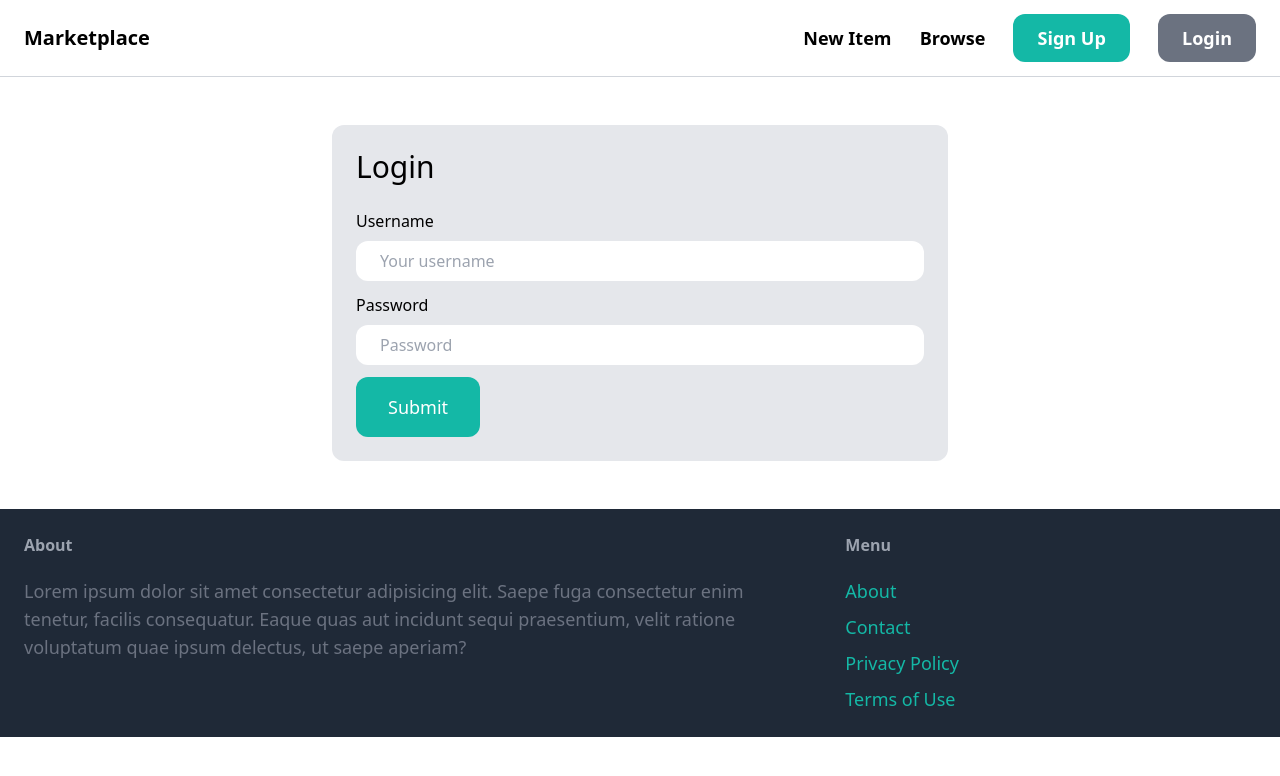
After one commit to vperizes/online_marketplace, a Django app: page /login/ in a window 1280 px wide. The commit adds this page. Shown: the top 776 px of the page. Run offline with Django 5.2, Linux system fonts and the light colour scheme; some libraries are stand-ins or nearby versions.

Commit message:
add login page

```diff
--- a/marketplace/core/forms.py
+++ b/marketplace/core/forms.py
@@ -1,5 +1,5 @@
 from django import forms
-from django.contrib.auth.forms import UserCreationForm
+from django.contrib.auth.forms import UserCreationForm, AuthenticationForm
 from django.contrib.auth.models import User
 
 
@@ -44,3 +44,23 @@ class SignupForm(UserCreationForm):
             }
         )
     )
+
+
+class LoginForm(AuthenticationForm):
+    username = forms.CharField(
+        widget=forms.TextInput(
+            attrs={
+                "placeholder": "Your username",
+                "class": "w-full py-2 px-6 rounded-xl",
+            }
+        )
+    )
+
+    password = forms.CharField(
+        widget=forms.PasswordInput(
+            attrs={
+                "placeholder": "Password",
+                "class": "w-full py-2 px-6 rounded-xl",
+            }
+        )
+    )
--- a/marketplace/core/templates/core/base.html
+++ b/marketplace/core/templates/core/base.html
@@ -13,7 +13,7 @@
                 <a href="#" class="text-lg font-semibold hover:text-gray-500">New Item</a>
                 <a href="#" class="text-lg font-semibold hover:text-gray-500">Browse</a>
                 <a href="{% url "core:signup" %}" class="px-6 py-3 text-lg font-semibold bg-teal-500 text-white rounded-xl hover:bg-teal-700">Sign Up</a>
-                <a href="#" class="px-6 py-3 text-lg font-semibold bg-gray-500 text-white rounded-xl hover:bg-gray-700">Login</a>
+                <a href="{% url "core:login" %}" class="px-6 py-3 text-lg font-semibold bg-gray-500 text-white rounded-xl hover:bg-gray-700">Login</a>
             </div>
         </nav>
         <div class='px-6 py-6'>
--- /dev/null
+++ b/marketplace/core/templates/core/login.html
@@ -0,0 +1,36 @@
+{% extends "core/base.html" %}
+
+{% block title %}Login{% endblock  %}
+
+{% block content %}
+
+<div class="w-1/2 p-6 my-6 mx-auto bg-gray-200 rounded-xl">
+    <h1 class="mb-6 text-3xl">Login</h1>
+    <form action="." method="post">
+        {% csrf_token %}
+
+        <div class="mb-3">
+            <label for="" class="inline-block mb-2">Username</label><br>
+            {{form.username}}
+        </div>
+
+        <div class="mb-3">
+            <label for="" class="inline-block mb-2">Password</label><br>
+            {{form.password}}
+        </div>
+
+        {% if form.errors or form.non_field_errors %}
+            <div class="mb-3 p6 bg-red-100 rounded-xl">
+                {% for field in form  %}
+                    {{field.errors}}
+                {% endfor %}
+
+                {{form.non_field_errors}}
+            </div>
+        {% endif %}
+
+        <button class="py-4 px-8 text-lg bg-teal-500 hover:bg-teal-700 rounded-xl text-white">Submit</button>
+    </form>
+</div>
+
+{% endblock  %}
--- a/marketplace/core/urls.py
+++ b/marketplace/core/urls.py
@@ -1,5 +1,7 @@
 from django.urls import path
+from django.contrib.auth import views as auth_views
 from . import views
+from .forms import LoginForm
 
 app_name = "core"
 
@@ -7,4 +9,11 @@ urlpatterns = [
     path("", views.index, name="index"),
     path("contact/", views.contact, name="contact"),
     path("signup/", views.signup, name="signup"),
+    path(
+        "login/",
+        auth_views.LoginView.as_view(
+            template_name="core/login.html", authentication_form=LoginForm
+        ),
+        name="login",
+    ),
 ]
--- a/marketplace/marketplace/settings.py
+++ b/marketplace/marketplace/settings.py
@@ -26,6 +26,10 @@ SECRET_KEY = "django-insecure-2a*%yxa)jw87@&yh%c744=)=-ay!(*f7@)&)#@ofojh)#-+qn%
 DEBUG = True
 
 ALLOWED_HOSTS = []
+
+LOGIN_URL = "/login/"
+LOGIN_REDIRECT_URL = "/"
+LOGOUT_REDIRECT_URL = "/"
 
 
 # Application definition
```
